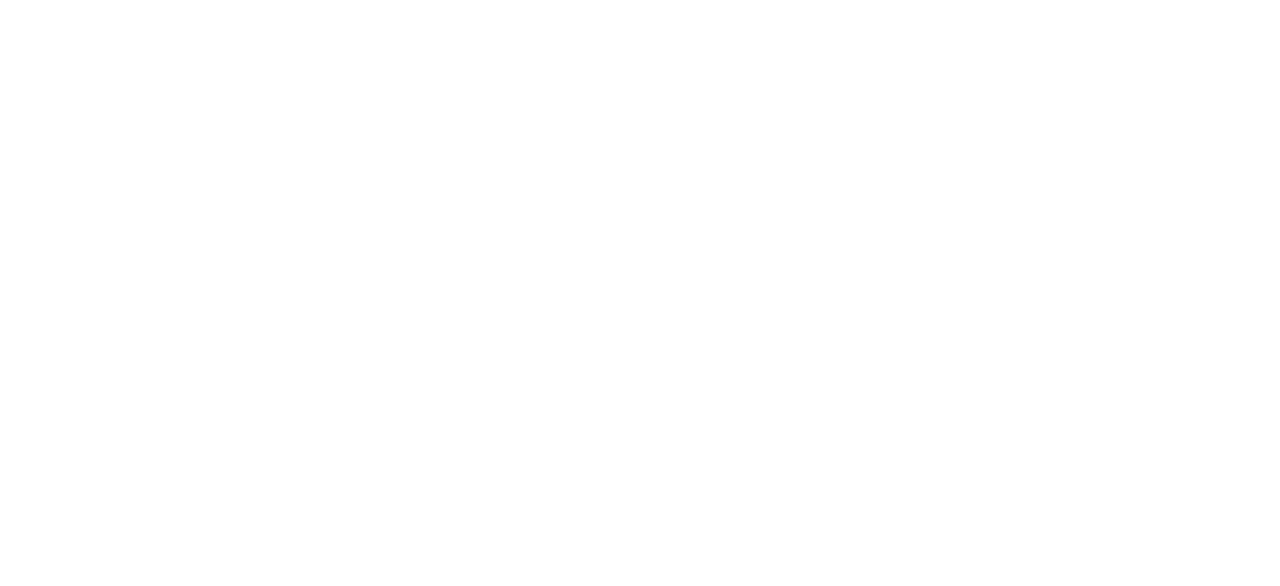
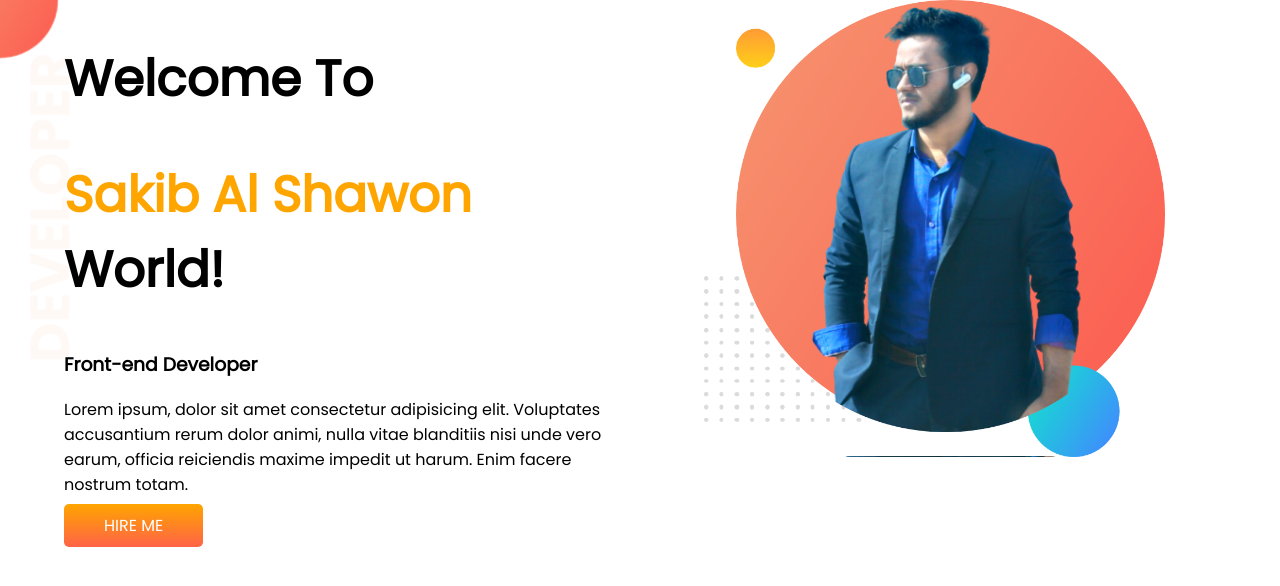
Before and after one commit to Sakib-Al-Shawon/developer-portfolio, a plain HTML site: page index.html in a window 1280 px wide. Drawn offline with Linux system fonts and the light colour scheme.

Commit message:
top banner added

```diff
--- a/index.html
+++ b/index.html
@@ -5,9 +5,24 @@
     <meta http-equiv="X-UA-Compatible" content="IE=edge">
     <meta name="viewport" content="width=device-width, initial-scale=1.0">
     <title>Sakib Al Shawon Portfolio</title>
+    <link rel="preconnect" href="https://fonts.googleapis.com">
+    <link rel="preconnect" href="https://fonts.gstatic.com" crossorigin>
+    <link href="https://fonts.googleapis.com/css2?family=Poppins&display=swap" rel="stylesheet">
     <link rel="stylesheet" href="style.css">
 </head>
 <body>
+    <section id="top">
+        <div class="half">
+            <h1>Welcome To</h1>
+        <h1><span id="orange-color">Sakib Al Shawon</span> World!</h1>
+        <h3>Front-end Developer</h3>
+        <p>Lorem ipsum, dolor sit amet consectetur adipisicing elit. Voluptates accusantium rerum dolor animi, nulla vitae blanditiis nisi unde vero earum, officia reiciendis maxime impedit ut harum. Enim facere nostrum totam.</p>
+        <a class="link-button" href="www.google.com">HIRE ME</a>
+    </div>
 
+     <div class="half">
+        <img src="images/my pic.png">
+        </div>
+    </section>
 </body>
 </html>
--- a/style.css
+++ b/style.css
@@ -0,0 +1,32 @@
+body{
+    font-family: 'Poppins',sans-serif;
+    margin: 0;
+}
+h1{
+    font-size: 50px;
+}
+#orange-color{
+    color: orange;
+}
+section{
+    display: flex;
+}
+.half{
+    width: 50%;
+    padding-left: 5%;
+}
+.half img{
+    width: 80%;
+}
+.link-button{
+    text-decoration: none;
+    background-image: linear-gradient(orange,tomato);
+    padding: 10px 40px;
+    border-radius: 5px;
+    font-weight: 700px;
+    color: white;
+}
+#top{
+    background-image: url(images/top-banner.png);
+    background-repeat: no-repeat;
+}
```
Also changed, not shown: images/dream-bg.png (added), images/exp-bg.png (added), images/jhankar.png (added), images/jhankar2.png (added), images/my pic.png (added), images/my-bg.png (added), images/my-bg2.png (added), images/top-banner.png (added), 7 other files.
